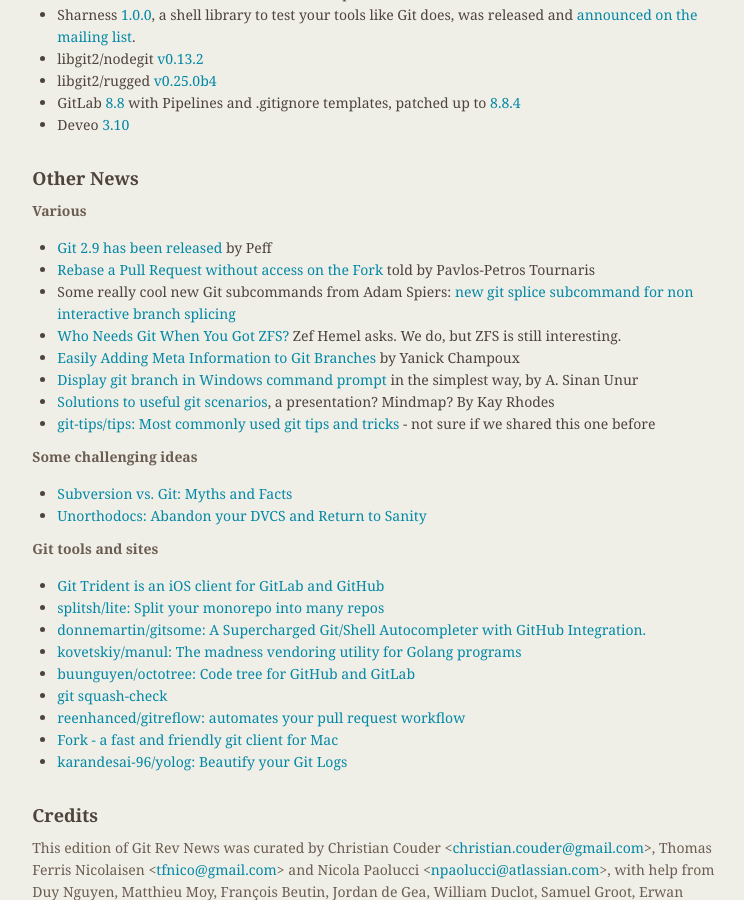
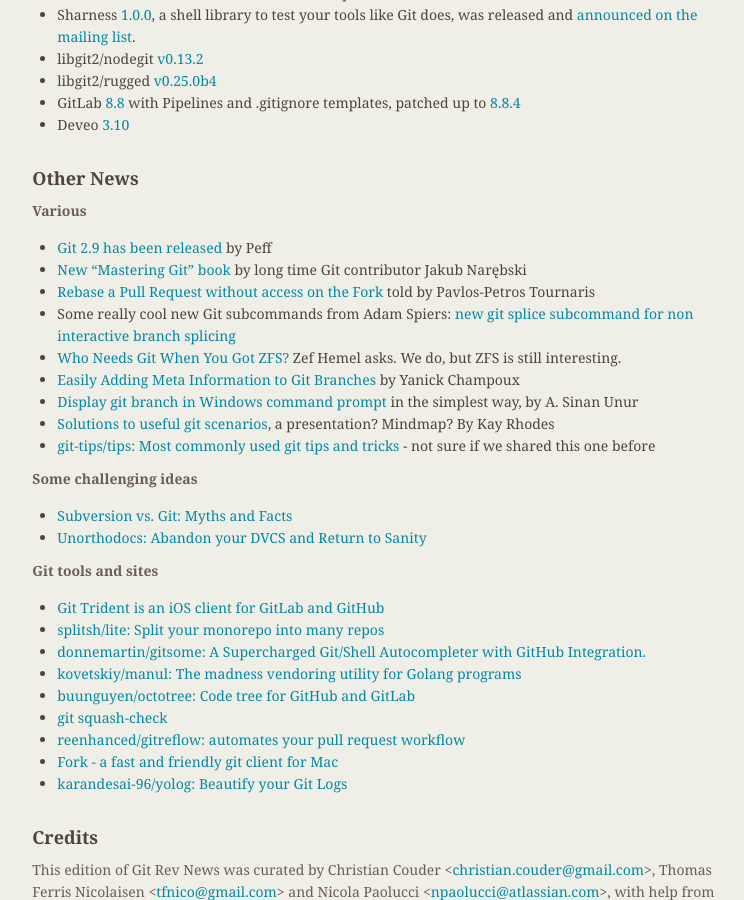
Before and after one commit to git/git.github.io, a Jekyll site: the page built from rev_news/drafts/edition-16.md, in a window 1280 px wide and 900 px high, scrolled down 3984 px. Shown: the whole window, without its empty margins (339-1083 px from the left). Built offline with Jekyll 4.4.1, drawn with Linux system fonts in a browser that asks for light colours.

Commit message:
rn-16: add 'Mastering Git' book

```diff
--- a/rev_news/drafts/edition-16.md
+++ b/rev_news/drafts/edition-16.md
@@ -268,6 +268,7 @@
 __Various__
 
 * [Git 2.9 has been released](https://github.com/blog/2188-git-2-9-has-been-released) by Peff
+* [New "Mastering Git" book](https://www.packtpub.com/application-development/mastering-git) by long time Git contributor Jakub Narębski
 * [Rebase a Pull Request without access on the Fork](https://medium.com/@p.tournaris/git-rebase-a-pull-request-without-access-on-the-fork-a4189bac81b9) told by Pavlos-Petros Tournaris
 * Some really cool new Git subcommands from Adam Spiers: [new git splice subcommand for non interactive branch splicing](http://article.gmane.org/gmane.comp.version-control.git/295755)
 * [Who Needs Git When You Got ZFS?](http://zef.me/blog/6023/who-needs-git-when-you-got-zfs) Zef Hemel asks. We do, but ZFS is still interesting.
```
